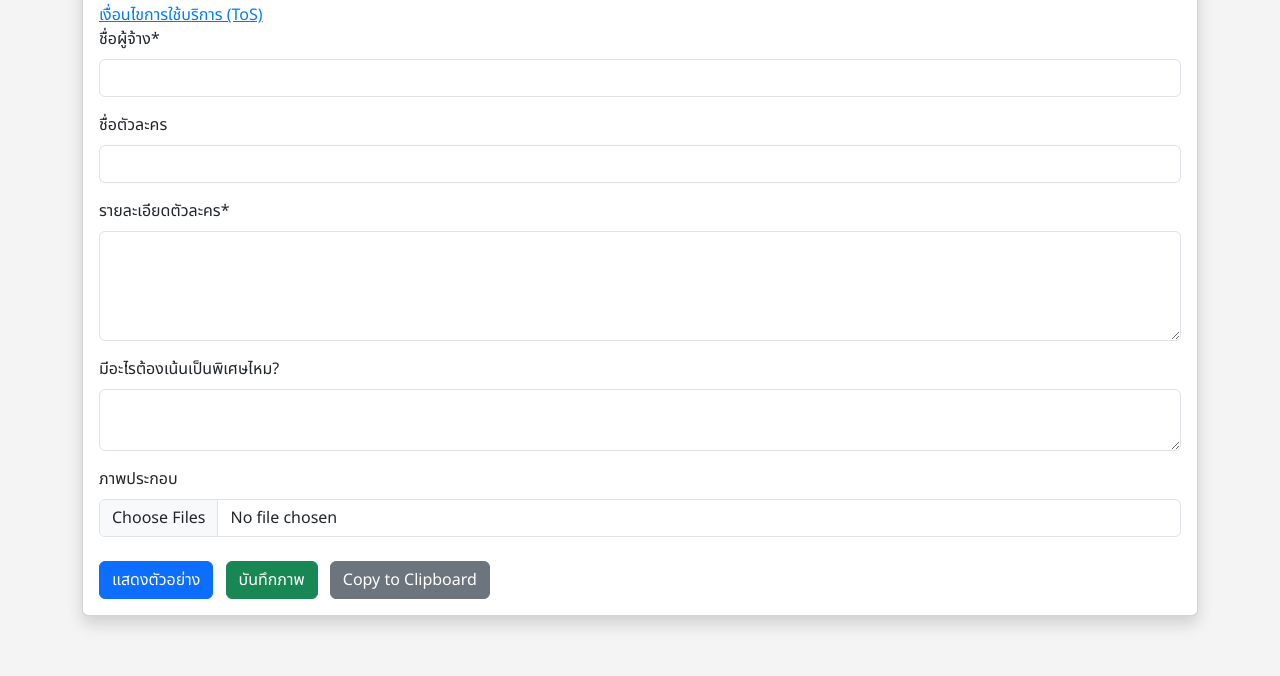
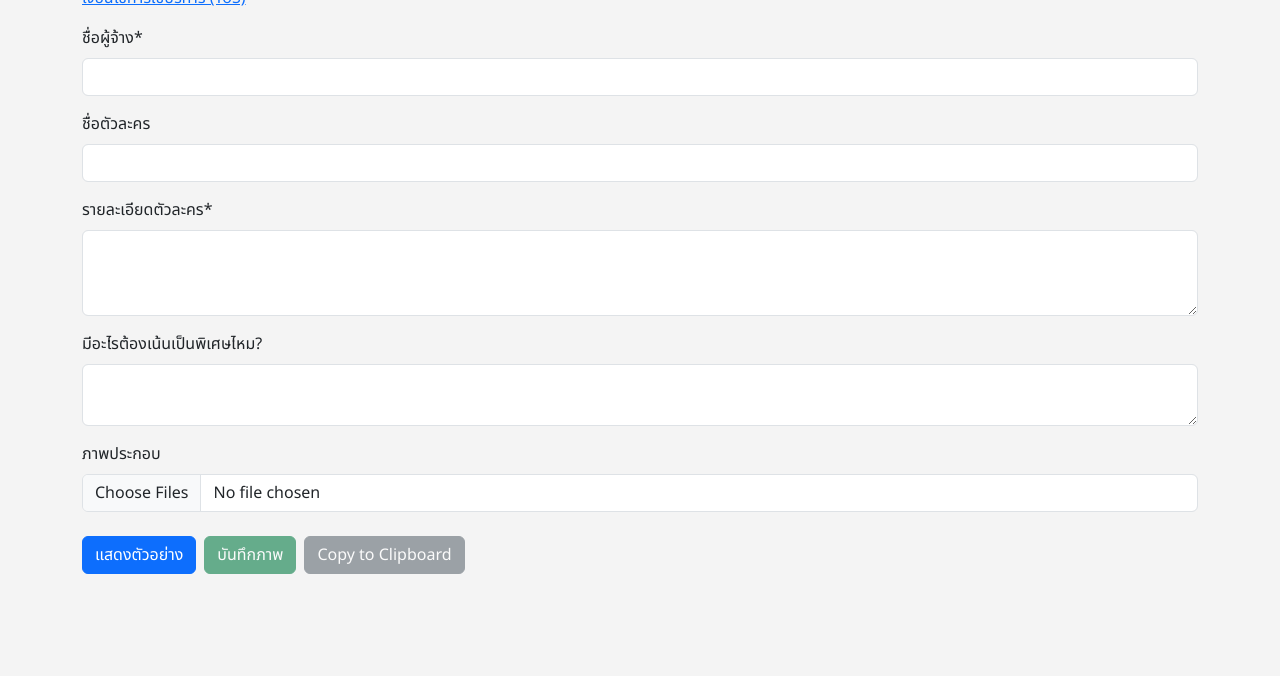
Before and after one commit to AorKiA/artist-quotation, a plain HTML site: page index.html in a window 1280 px wide. Shown: the part 124-800 px from the top of the page. Drawn offline with Linux system fonts and the light colour scheme.

Commit message:
Update index.html

```diff
--- a/index.html
+++ b/index.html
@@ -17,78 +17,69 @@
     }
   </style>
 </head>
-<body style="font-family: 'Noto Sans Thai', sans-serif;">
+<body>
   <div class="container my-5">
-    <div class="card shadow">
-      <div class="card-body">
-        <h2 class="card-title mb-4">แบบฟอร์มรายละเอียดตัวละคร</h2>
+    <h2 class="mb-4">แบบฟอร์มรายละเอียดตัวละคร</h2>
+    <p><a href="#" data-bs-toggle="modal" data-bs-target="#tosModal">เงื่อนไขการใช้บริการ (ToS)</a></p>
 
-        <!-- Terms of Service (ToS) Link -->
-        <div>
-          <span class="tos-link" data-bs-toggle="modal" data-bs-target="#tosModal">เงื่อนไขการใช้บริการ (ToS)</span>
+    <form id="characterForm">
+      <div class="mb-3">
+        <label for="customerName" class="form-label">ชื่อผู้จ้าง*</label>
+        <input type="text" class="form-control" id="customerName" required>
       </div>
-
-        <form id="quoteForm">
-          <div class="mb-3">
-            <label for="name" class="form-label">ชื่อผู้จ้าง*</label>
-            <input type="text" class="form-control" id="name" name="name" required>
-          </div>
-
       <div class="mb-3">
         <label for="characterName" class="form-label">ชื่อตัวละคร</label>
-            <input type="text" class="form-control" id="characterName" name="characterName">
+        <input type="text" class="form-control" id="characterName">
       </div>
-
       <div class="mb-3">
-            <label for="desc" class="form-label">รายละเอียดตัวละคร*</label>
-            <textarea class="form-control" id="desc" name="desc" rows="4" required></textarea>
+        <label for="characterDetail" class="form-label">รายละเอียดตัวละคร*</label>
+        <textarea class="form-control" id="characterDetail" rows="3" required></textarea>
       </div>
-
       <div class="mb-3">
-            <label for="focus" class="form-label">มีอะไรต้องเน้นเป็นพิเศษไหม?</label>
-            <textarea class="form-control" id="focus" name="focus" rows="2"></textarea>
+        <label for="characterFocus" class="form-label">มีอะไรต้องเน้นเป็นพิเศษไหม?</label>
+        <textarea class="form-control" id="characterFocus" rows="2"></textarea>
       </div>
-
       <div class="mb-3">
         <label class="form-label">ภาพประกอบ</label>
-            <input type="file" class="form-control" id="upload" accept="image/*" multiple>
-            <div id="imageGallery" class="mt-2 d-flex flex-wrap" ondrop="drop(event)" ondragover="allowDrop(event)"></div>
+        <input type="file" id="imageUpload" class="form-control" accept="image/*" multiple>
+        <div id="imagePreview" class="d-flex flex-wrap gap-2 mt-2"></div>
       </div>
-
-          <button type="button" class="btn btn-primary me-2" onclick="generatePreview()">แสดงตัวอย่าง</button>
-          <button type="button" class="btn btn-success me-2" onclick="saveAsImage()" id="saveBtn">บันทึกภาพ</button>
-          <button type="button" class="btn btn-secondary" onclick="copyToClipboard()" id="copyBtn">Copy to Clipboard</button>
+      <div class="d-flex gap-2">
+        <button type="button" id="previewBtn" class="btn btn-primary">แสดงตัวอย่าง</button>
+        <button type="button" id="downloadBtn" class="btn btn-success" disabled>บันทึกภาพ</button>
+        <button type="button" id="copyBtn" class="btn btn-secondary" disabled>Copy to Clipboard</button>
+      </div>
     </form>
 
-        <div class="preview-area mt-4 p-3 border rounded bg-light" id="preview" style="display:none;"></div>
-      </div>
+    <div id="previewSection" class="mt-5 d-none">
+      <h3 class="mb-3">รายละเอียดตัวละคร</h3>
+      <div id="previewContent" class="border p-3"></div>
     </div>
   </div>
 
-  <!-- TOS Modal -->
+  <!-- Modal: ToS -->
   <div class="modal fade" id="tosModal" tabindex="-1" aria-labelledby="tosModalLabel" aria-hidden="true">
     <div class="modal-dialog">
       <div class="modal-content">
         <div class="modal-header">
-          <h5 class="modal-title" id="tosModalLabel">เงื่อนไขการใช้บริการ (ToS)</h5>
+          <h5 class="modal-title" id="tosModalLabel">เงื่อนไขการใช้งาน</h5>
           <button type="button" class="btn-close" data-bs-dismiss="modal" aria-label="Close"></button>
         </div>
         <div class="modal-body">
           <ul>
-            <li>ใช้สำหรับแปลงฟอร์มเป็นภาพ เท่านั้น</li>
+            <li>ใช้สำหรับแปลงฟอร์มเป็นภาพเท่านั้น</li>
             <li>ไม่มีค่าใช้จ่าย</li>
             <li>ไม่ได้เก็บข้อมูลของผู้ใช้</li>
           </ul>
-        </div>
-        <div class="modal-footer">
-          <button type="button" class="btn btn-secondary" data-bs-dismiss="modal">ปิด</button>
         </div>
       </div>
     </div>
   </div>
 
+  <!-- Local JavaScript Libraries -->
   <script src="assets/lib/html2canvas.min.js"></script>
   <script src="assets/lib/sortable.min.js"></script>
+  <script src="assets/lib/bootstrap.bundle.min.js"></script>
   <script src="assets/js/script.js"></script>
 </body>
 </html>
```
Lines whose indentation alone changed are shown as unchanged.
